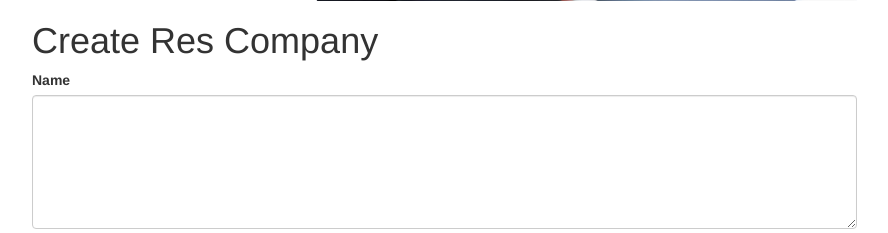
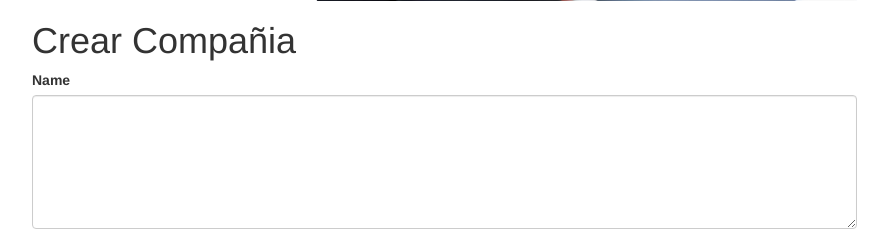
Before and after one commit to Fausto1313/ERP, a Yii app: template views/res-company/create.php in a window 1280 px wide. Shown: the part 518-751 px from the top of the page, without its empty margins (338-1226 px from the left). Run offline with PHP 8.4 and a stand-in for Yii, Linux system fonts and the light colour scheme; the template is opened without the code that fills it, so the values that code supplies are empty; form fields are guessed from the names that the template uses; some libraries are stand-ins or nearby versions.

Commit message:
cambio a vistas res-company
cambio a vistas res-company

```diff
--- a/views/res-company/create.php
+++ b/views/res-company/create.php
@@ -3,8 +3,8 @@
 use yii\helpers\Html;
 
 
-$this->title = 'Create Res Company';
-$this->params['breadcrumbs'][] = ['label' => 'Res Companies', 'url' => ['index']];
+$this->title = 'Crear Compañia';
+$this->params['breadcrumbs'][] = ['label' => 'Compañia', 'url' => ['index']];
 $this->params['breadcrumbs'][] = $this->title;
 ?>
 <div class="res-company-create">
--- a/views/res-company/index.php
+++ b/views/res-company/index.php
@@ -7,7 +7,7 @@ use yii\grid\GridView;
 /* @var $searchModel app\models\ResCompanySearch */
 /* @var $dataProvider yii\data\ActiveDataProvider */
 
-$this->title = 'Res Companies';
+$this->title = 'Compañias';
 $this->params['breadcrumbs'][] = $this->title;
 ?>
 <div class="res-company-index">
@@ -15,7 +15,7 @@ $this->params['breadcrumbs'][] = $this->title;
     <h1><?= Html::encode($this->title) ?></h1>
 
     <p>
-        <?= Html::a('Create Res Company', ['create'], ['class' => 'btn btn-success']) ?>
+        <?= Html::a('Crear Compañia', ['create'], ['class' => 'btn btn-success']) ?>
     </p>
 
     <?php // echo $this->render('_search', ['model' => $searchModel]); ?>
--- a/views/res-company/update.php
+++ b/views/res-company/update.php
@@ -3,8 +3,8 @@
 use yii\helpers\Html;
 
 
-$this->title = 'Update Res Company: ' . $model->name;
-$this->params['breadcrumbs'][] = ['label' => 'Res Companies', 'url' => ['index']];
+$this->title = 'Update Compañia: ' . $model->name;
+$this->params['breadcrumbs'][] = ['label' => 'Compañia', 'url' => ['index']];
 $this->params['breadcrumbs'][] = ['label' => $model->name, 'url' => ['view', 'id' => $model->id]];
 $this->params['breadcrumbs'][] = 'Update';
 ?>
--- a/views/res-company/view.php
+++ b/views/res-company/view.php
@@ -5,7 +5,7 @@ use yii\widgets\DetailView;
 
 
 $this->title = $model->name;
-$this->params['breadcrumbs'][] = ['label' => 'Res Companies', 'url' => ['index']];
+$this->params['breadcrumbs'][] = ['label' => 'Compañia', 'url' => ['index']];
 $this->params['breadcrumbs'][] = $this->title;
 \yii\web\YiiAsset::register($this);
 ?>
```
